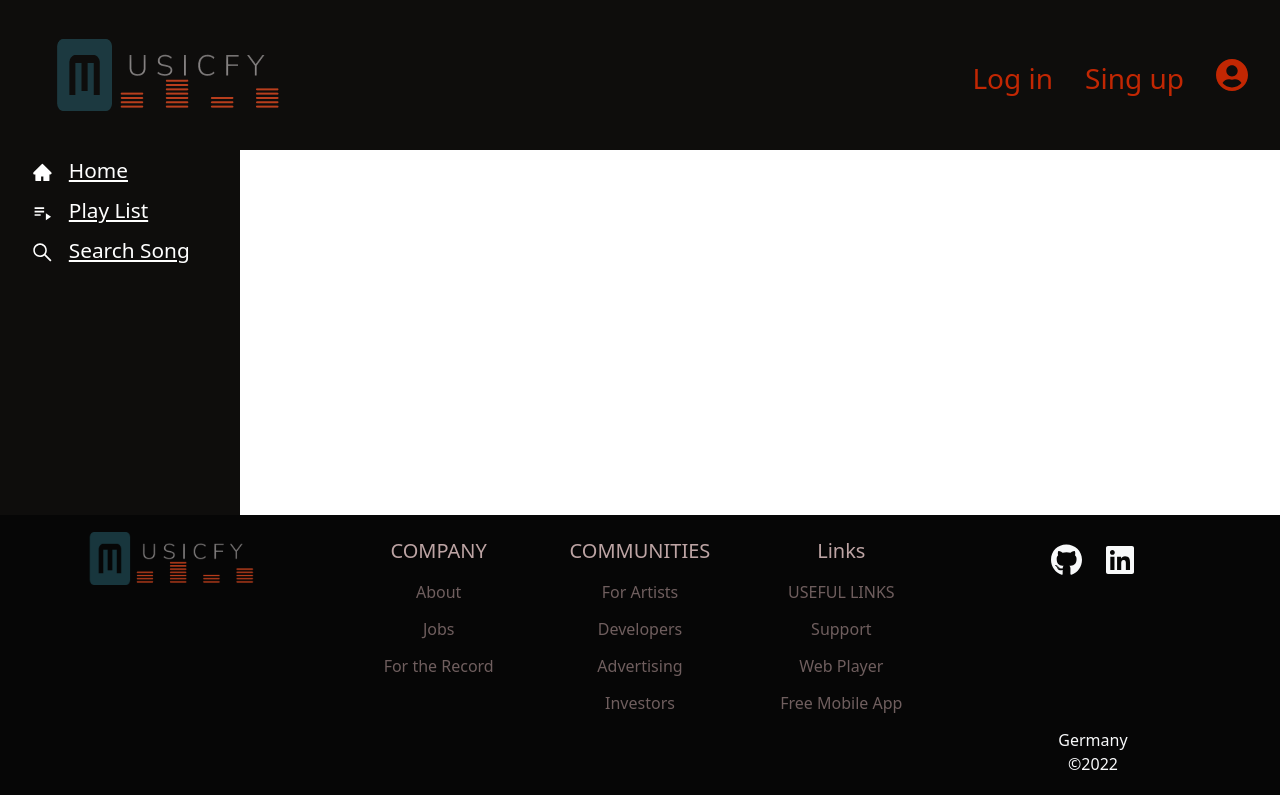
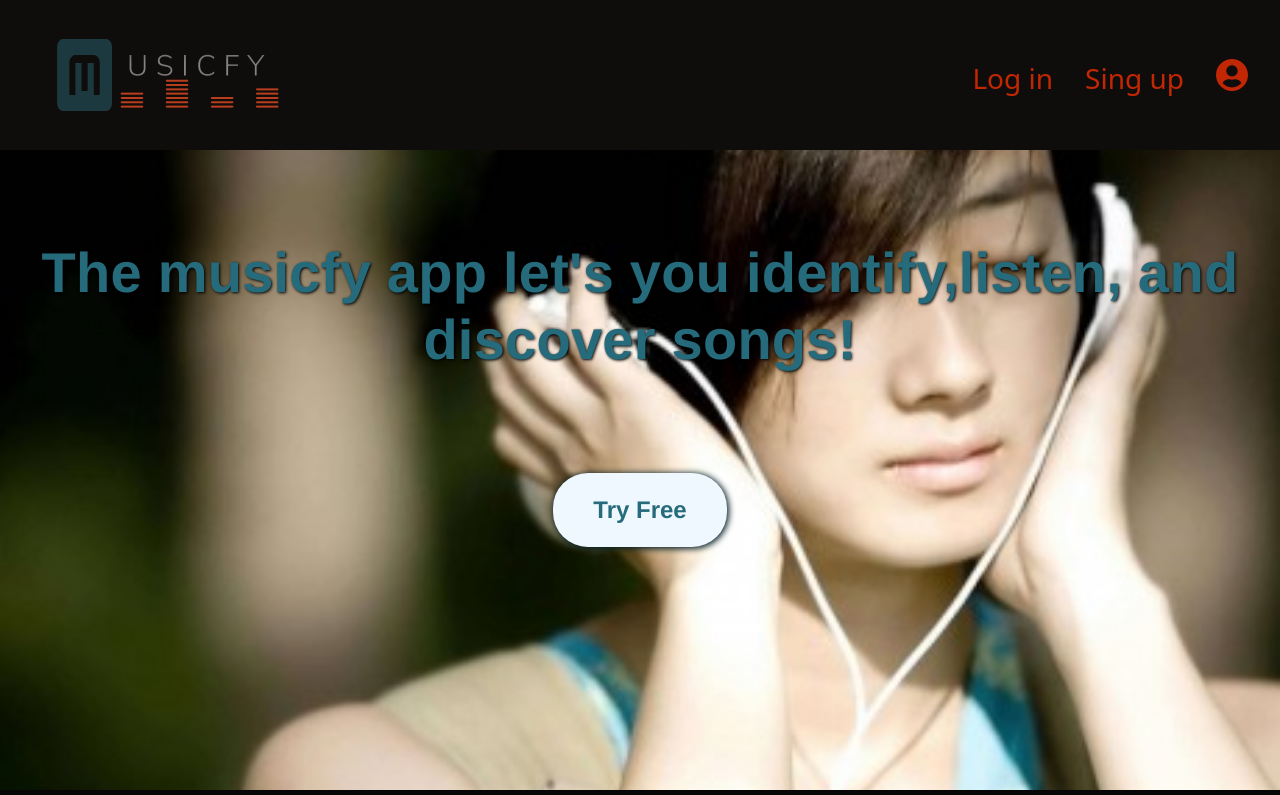
Before and after one commit to Music-App-Team/frontend, a React app: page /landing in a window 1280 px wide. Shown: the top 795 px of the page. Built offline with nearby package versions, Linux system fonts and the light colour scheme; a web font is replaced by a local one.

Commit message:
Eli landing page (#12)
* wip

* landing-page done

```diff
--- a/package.json
+++ b/package.json
@@ -3,6 +3,7 @@
   "version": "0.1.0",
   "private": true,
   "dependencies": {
+    "@fortawesome/fontawesome-svg-core": "^6.1.1",
     "@fortawesome/free-brands-svg-icons": "^6.1.1",
     "@fortawesome/react-fontawesome": "^0.1.18",
     "@testing-library/jest-dom": "^5.14.1",
--- a/src/components/App.js
+++ b/src/components/App.js
@@ -2,6 +2,8 @@ import Layout from './layout/Layout'
 import {Routes,Route} from 'react-router-dom'
 import Login from '../pages/login/Login'
 import SignUp from "../pages/SignUp/SignUp";
+import Landing from "../pages/landing/Landing";
+
 
 function App() {
   return (
@@ -9,6 +11,7 @@ function App() {
       <Routes>
         <Route path="/login" element={<Login />} />
         <Route path="/SignUp" element={<SignUp />} />
+        <Route path="/landing" element={<Landing />}></Route>
         <Route path="*" element={<Layout />} />
       </Routes>
     </div>
--- a/src/components/footer/Footer.js
+++ b/src/components/footer/Footer.js
@@ -6,7 +6,7 @@ import { faGithub, faLinkedin } from "@fortawesome/free-brands-svg-icons";
 const Footer = () => {
   return (
     <div>
-      <div class="footer pt-4 pb-4  text-center text-md-start position-absolute bottom-0 start-50 translate-middle-x w-100 ">
+      <div class="footer pt-4 pb-4  text-center text-md-start w-100 ">
         <div class="px-5 text-center">
           <div class="row  ">
             <div class="col-md-6 col-lg-3 ">
--- a/src/components/header/Header.scss
+++ b/src/components/header/Header.scss
@@ -7,6 +7,7 @@
   height: 150px;
   background-color: #0e0d0c;
   color: #c22703;
+
 
   img {
     margin-left: 3rem;
--- a/src/pages/SignUp/SignUp.js
+++ b/src/pages/SignUp/SignUp.js
@@ -15,7 +15,7 @@ function SignUp() {
           <input type="password" placeholder="confirm password" />
           <button>SignUp</button>
         </form>
-        <Link to="/Login">already sign up ? log in</Link>
+        <Link to="/Landing">already sign up ? log in</Link>
       </div>
     </div>
   );
--- /dev/null
+++ b/src/pages/landing/Landing.js
@@ -0,0 +1,28 @@
+import React from "react";
+import "./landing.scss";
+import Header from "../../components/header/Header";
+import Footer from "../../components/footer/Footer";
+import { NavLink } from "react-router-dom";
+
+
+function Landing() {
+  return (
+    <div>
+      <Header />
+      <div className="landing-container">
+        <h1 className="slogan">
+          The musicfy app let's you identify,listen, and discover songs!
+        </h1>
+        <div className="link">
+          <NavLink to="/login">
+            <button className="button">Try Free</button>
+          </NavLink>
+        </div>
+      </div>
+      <Footer/>
+    </div>
+  );
+
+}
+
+export default Landing;
--- /dev/null
+++ b/src/pages/landing/landing.scss
@@ -0,0 +1,65 @@
+@import url('https://fonts.googleapis.com/css2?family=Abril+Fatface&family=Bungee+Shade&family=spotify-circular');
+
+body{
+       background-color:#1a1a1a;
+       color: #256b7c;
+
+
+
+.landing-container{
+       display: grid;
+       grid-template-rows: 1fr 1fr;
+       width: 100vw;
+       height: 80vh;
+       margin-top: 0;
+       background-image: url("../../images/background.jpg");
+       background-size: cover;
+      background-position: 80% center;
+       font-family: spotify-circular, Helvetica, Arial, sans-serif;
+
+       img{
+              width: 100%;
+              opacity: 0.4;
+              z-index:2;
+
+       }
+
+       .slogan{
+              letter-spacing: 0.25px;
+              align-self: center;
+              font-weight:600;
+              font-size: 3.5rem;
+              text-align: center;
+              line-height: 1.2;
+              text-shadow: 1px 1px 3px black;
+
+
+
+@media (max-width:1000px){
+
+       font-size: 1.8rem;
+}
+}
+
+       .button{
+              background-color: aliceblue;
+              text-align:center;
+              align-self:start;
+              margin-bottom: 15rem;
+              padding: 1.2rem  2.5rem;
+              border-radius: 35px;
+              border: none;
+              color: #256b7c;
+              font-size: 1.5rem;
+              font-weight: bold;
+              box-shadow: 1px 1px 6px 1px#072026;
+       }
+       .button:hover{
+              background-color: rgb(205, 208, 211);
+       }
+       .link{
+              align-self: center;
+              justify-self: center;
+       }
+}
+}
```
Also changed, not shown: src/images/background.jpg (added), 1 other file.
